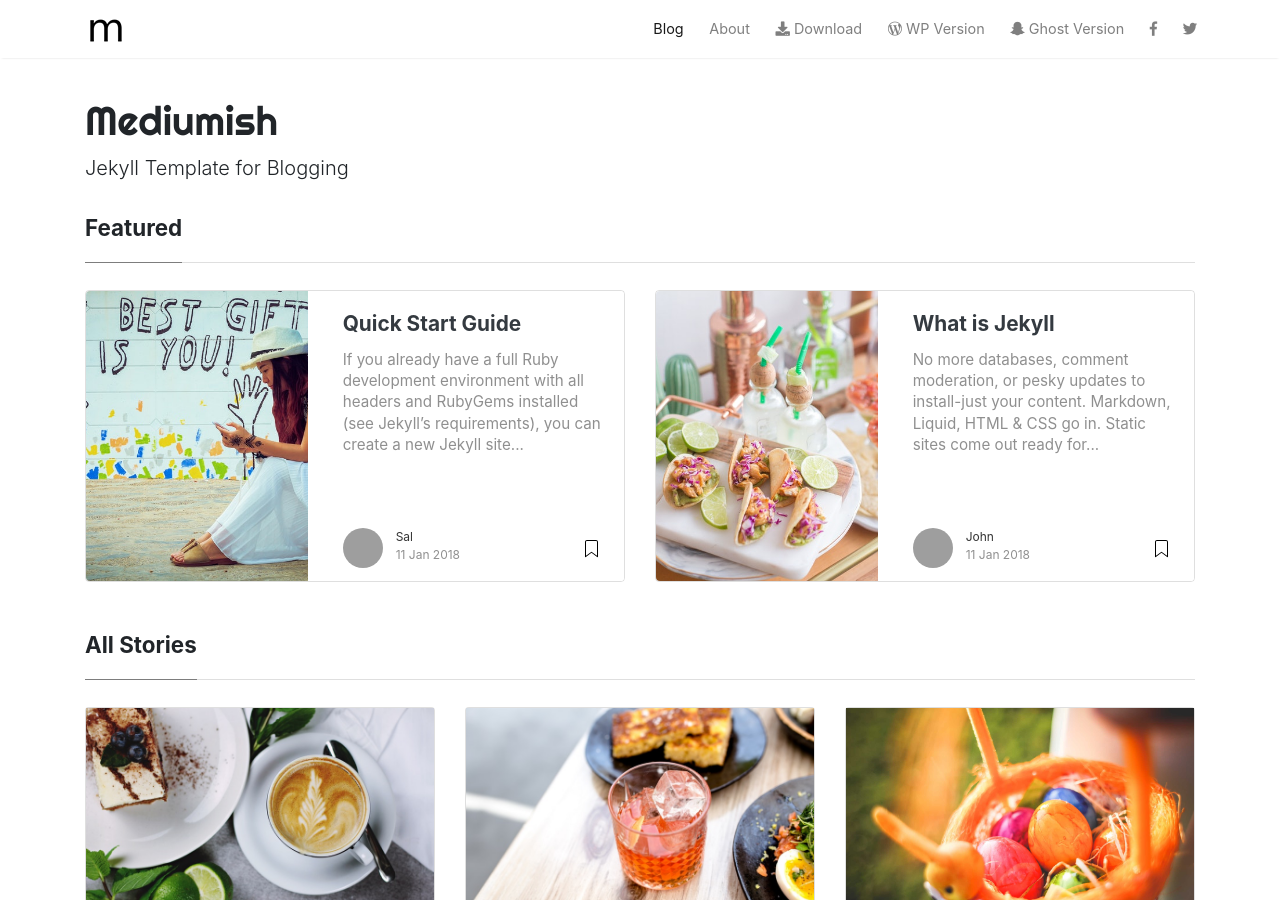
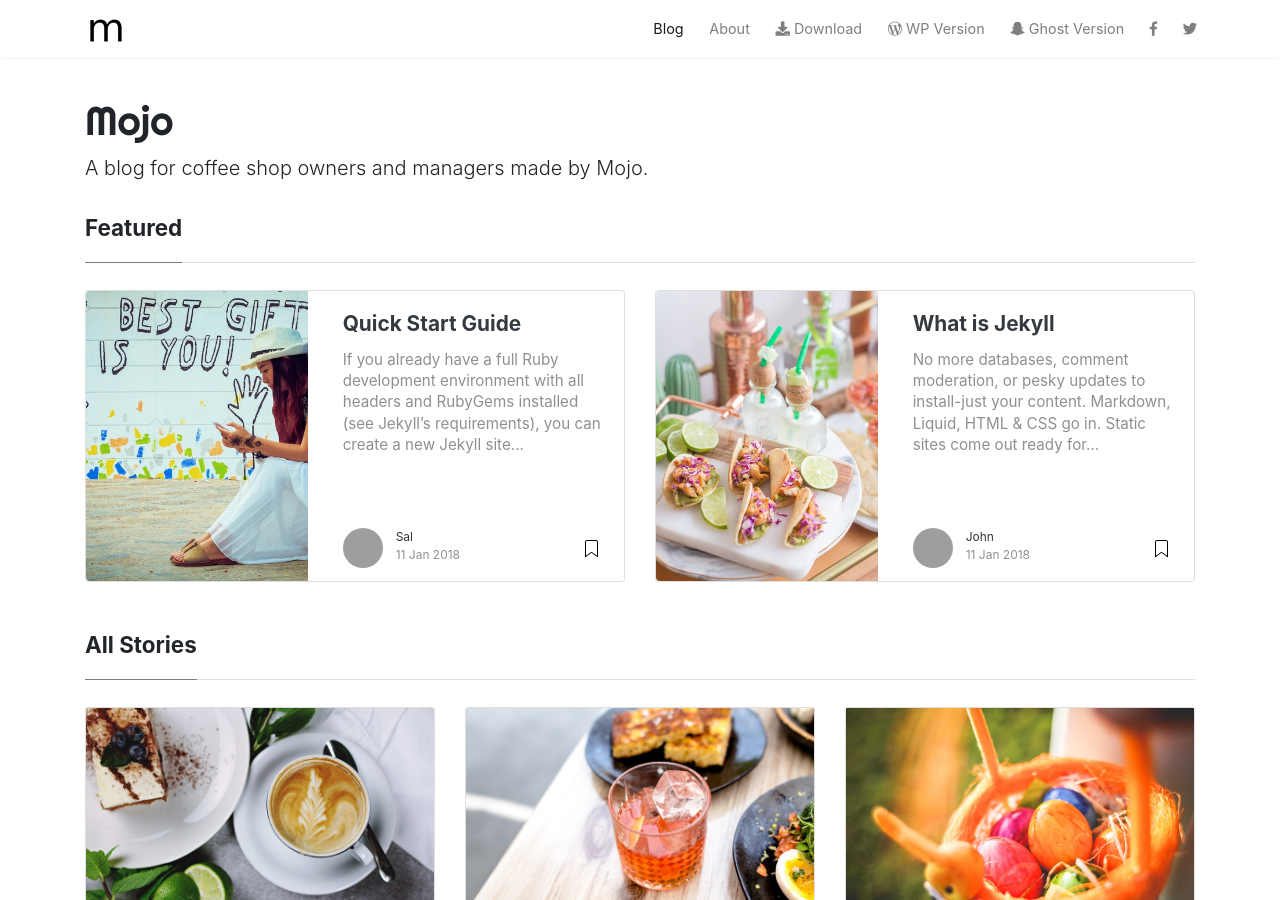
Before and after one commit to normdoow/normdoow.github.io, a Jekyll site: the page built from index.html, in a window 1280 px wide and 900 px high. Built offline with Jekyll 4.4.1, drawn with Linux system fonts in a browser that asks for light colours; nearby versions of some CDN libraries; the list of posts is cut into pages by our own code; comment, search, counter and statistics services are not loaded; some of the changed text lies outside the part shown; grey boxes are pictures that could not be loaded.

Commit message:
added config changes

```diff
--- a/_config.yml
+++ b/_config.yml
@@ -1,13 +1,13 @@
 # Site
-name: "Mediumish"
-description: "Jekyll Template for Blogging"
-meta_description: "Jekyll template, Medium styled, free for bloggers."
+name: "Mojo"
+description: "A blog for coffee shop owners and managers made by Mojo."
+meta_description: "A blog for coffee shop owners and managers made by Mojo."
 logo: 'assets/images/logo.png'
 favicon: 'assets/images/logo.png'
-baseurl: /mediumish-theme-jekyll
-google_analytics: 'UA-46278016-1'
-disqus: 'demowebsite'
-mailchimp-list: 'https://wowthemes.us11.list-manage.com/subscribe/post?u=8aeb20a530e124561927d3bd8&amp;id=8c3d2d214b'
+baseurl: ''
+google_analytics: ''
+disqus: ''
+mailchimp-list: ''
 
 # Authors
 authors:
```
